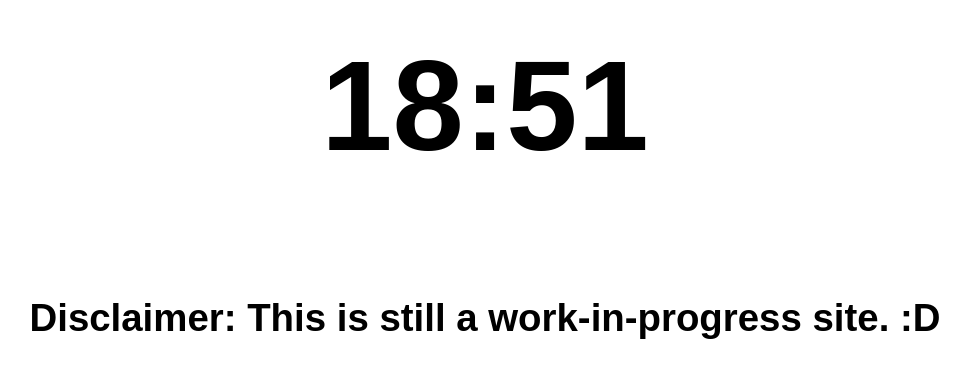
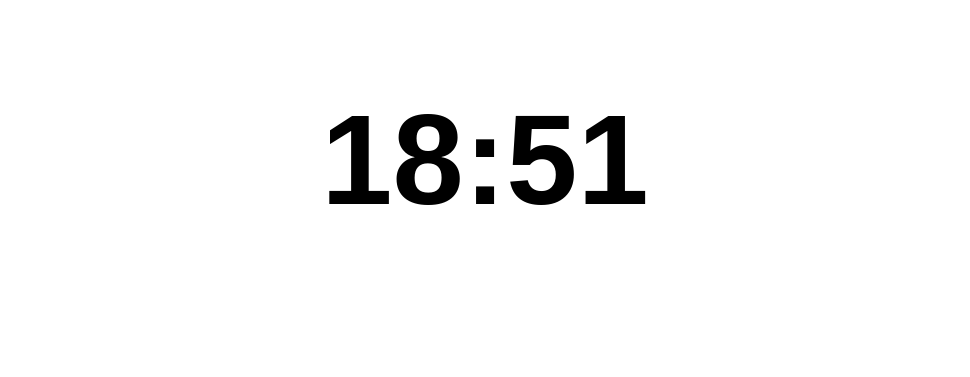
Before and after one commit to CapyGamesXD/Capii, a SvelteKit app: page / in a window 1280 px wide. Shown: the part 249-626 px from the top of the page, without its empty margins (155-1125 px from the left). Built offline with nearby package versions, Linux system fonts and the light colour scheme; a web font is replaced by a local one.

Commit message:
Commit Changes and updates #1

```diff
--- a/src/routes/+page.svelte
+++ b/src/routes/+page.svelte
@@ -13,6 +13,5 @@
 />
 
 <div class="centerdiv">
-	<h1>{hours}:{minutes}</h1>
-	<h2>Disclaimer: This is still a work-in-progress site. :D</h2>
+	<h1>{hours.toString().padStart(2, '0')}:{minutes.toString().padStart(2, '0')}</h1>
 </div>
```
Also changed, not shown: 1 other file (tests, documents, lock files or other folders).
